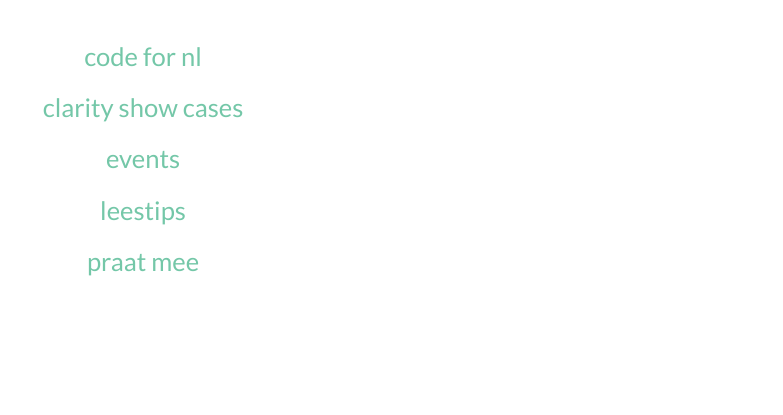
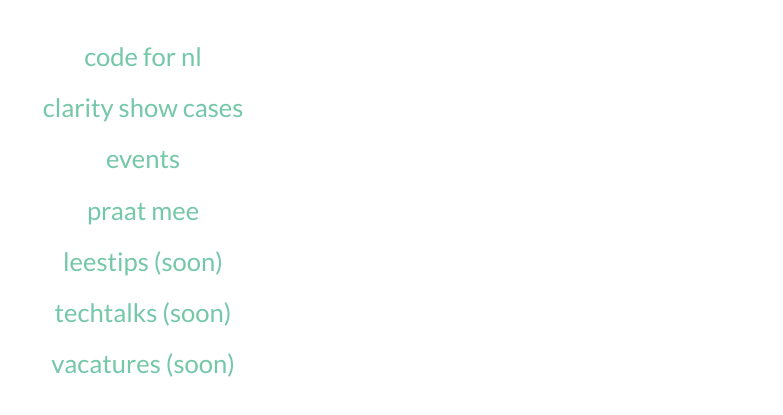
Before and after one commit to codefornl/menu, a plain HTML site: page index.html in a window 1280 px wide. Shown: the part 267-682 px from the top of the page, without its empty margins (497-1280 px from the left). Drawn offline with Linux system fonts and the light colour scheme.

Commit message:
Update index.html

```diff
--- a/index.html
+++ b/index.html
@@ -54,8 +54,10 @@
 
   <a class="code-for-nl--menu-link" href="https://www.codefor.nl">code for nl</a><br>
   <a class="code-for-nl--menu-link" href="https://clarity.codefor.nl">clarity show cases</a><br>
-  <a class="code-for-nl--menu-link" href="http://events.codefor.nl">events</a><br>
-  <a class="code-for-nl--menu-link" href="http://leestips.codefor.nl">leestips</a><br>
-  <a class="code-for-nl--menu-link" href="https://praatmee.codefor.nl">praat mee</a>
+  <a class="code-for-nl--menu-link" href="https://events.codefor.nl">events</a><br>
+  <a class="code-for-nl--menu-link" href="https://praatmee.codefor.nl">praat mee</a><br>
+  <a class="code-for-nl--menu-link" href="#https://leestips.codefor.nl">leestips (soon)</a><br>
+  <a class="code-for-nl--menu-link" href="#https://techtalks.codefor.nl">techtalks (soon)</a><br>
+  <a class="code-for-nl--menu-link" href="#https://vacatures.codefor.nl">vacatures (soon)</a><br>
 </body>
 </html>
```
